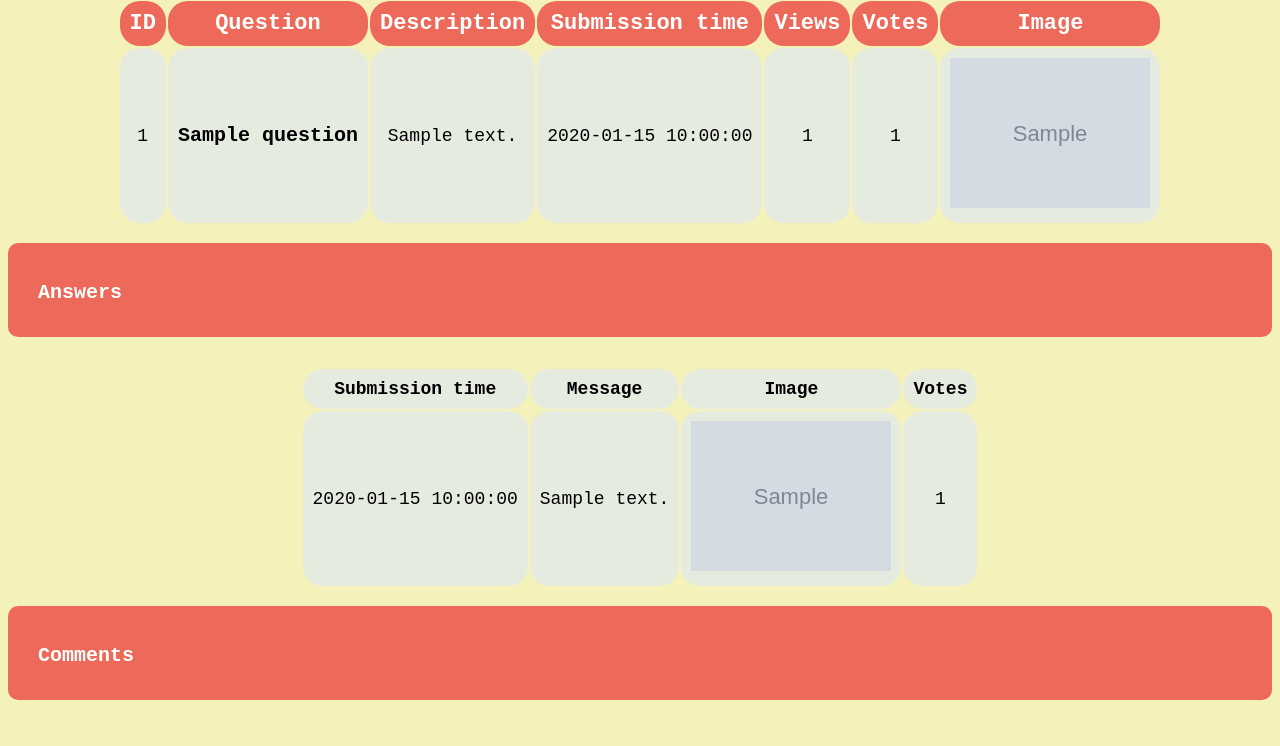
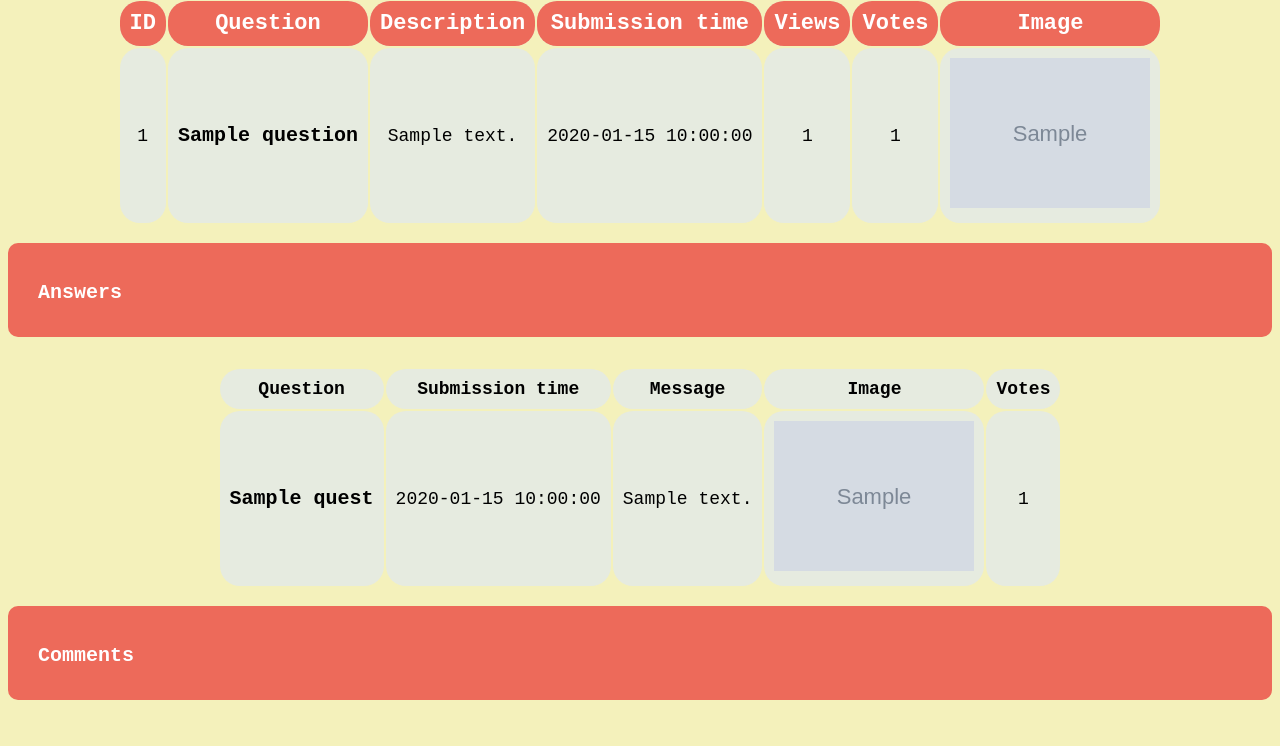
Before and after one commit to gabriellaZana/AskMate_The-Beauty-and-the-Beasts, a Flask app: page /user/1 in a window 1280 px wide. Shown: the part 302-1048 px from the top of the page. Run offline with Flask 2, Linux system fonts and the light colour scheme; grey boxes marked "Sample" are stand-in pictures; a database or web service that is not in the repository returns one stand-in record (values such as "Sample title"); some libraries are stand-ins or nearby versions.

Commit message:
question link added to answers

```diff
--- a/server.py
+++ b/server.py
@@ -409,8 +409,10 @@ def user_activity(user_id):
                                     WHERE id=%s""", (user_id,))
     questions = common.query_handler("""SELECT * FROM question
                                         WHERE users_id=%s""", (user_id,))
-    answers = common.query_handler("""SELECT * FROM answer
-                                      WHERE users_id=%s""", (user_id,))
+    answers = common.query_handler("""SELECT answer.submission_time, answer.vote_number,answer.question_id, answer.message, answer.image, question.title AS quest
+                                      FROM answer
+                                      JOIN question ON question_id=question.id
+                                      WHERE answer.users_id=%s""", (user_id,))
     comments = common.query_handler("""SELECT * FROM comment
                                        WHERE users_id=%s""", (user_id,))
     return render_template("form_user.html", questions=questions, answers=answers, comments=comments, users=users)
--- a/templates/form_user.html
+++ b/templates/form_user.html
@@ -49,6 +49,7 @@
             <table border="1" align="center">
                 <thead>
                     <tr>
+                        <td class="header"><strong>Question</strong></td>
                         <td class="header"><strong>Submission time</strong></td>
                         <td class="header"><strong>Message</strong></td>
                         <td class="header"><strong>Image</strong></td>
@@ -58,6 +59,11 @@
                 <tbody>
                 {% for line in answers %}
                         <tr>
+                            <td>
+                                <form action="{{ url_for('viewcount', questionid=line['question_id']) }}" method="post">
+                                <button type="submit" name="question" class="btn-link question-title">{{line['quest']}}</button>
+                                </form>
+                            </td>
                             <td>{{ line['submission_time'] }}</td>
                             <td>{{ line['message'] }}</td>
 
```
